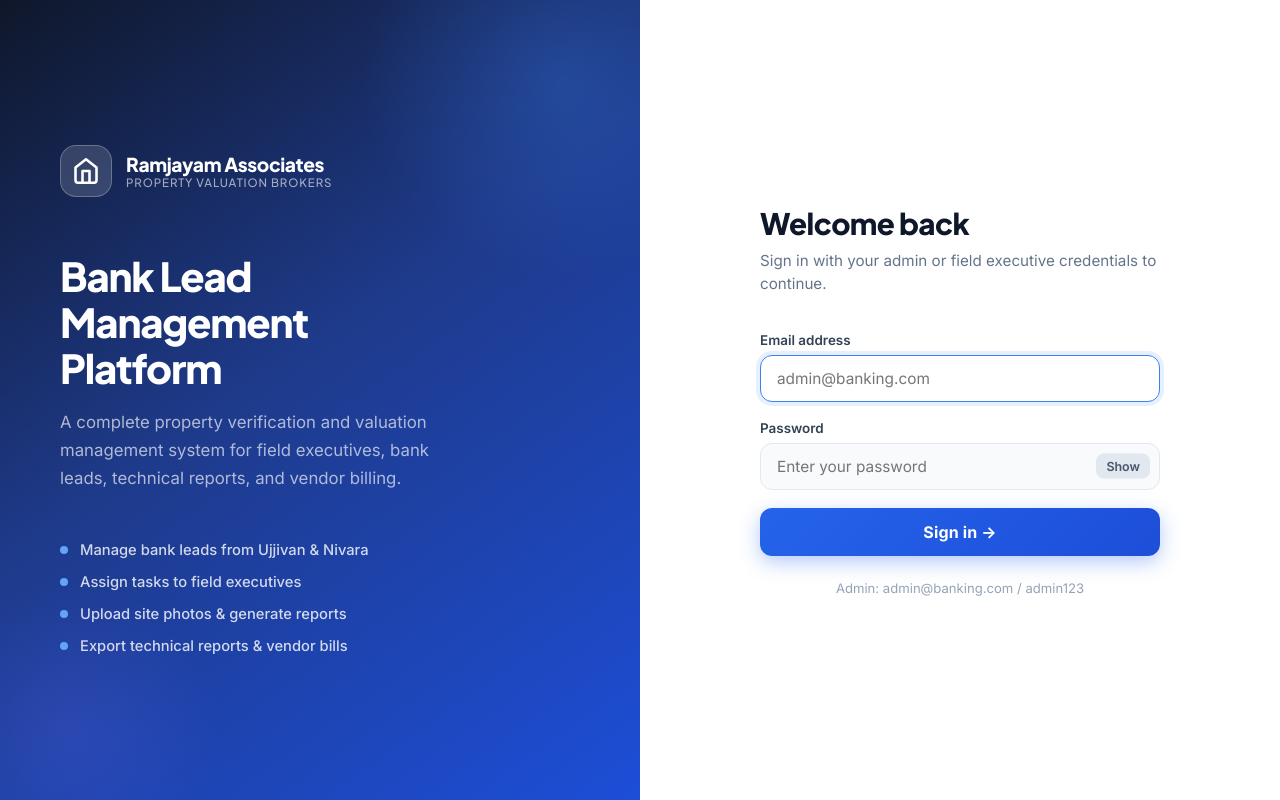
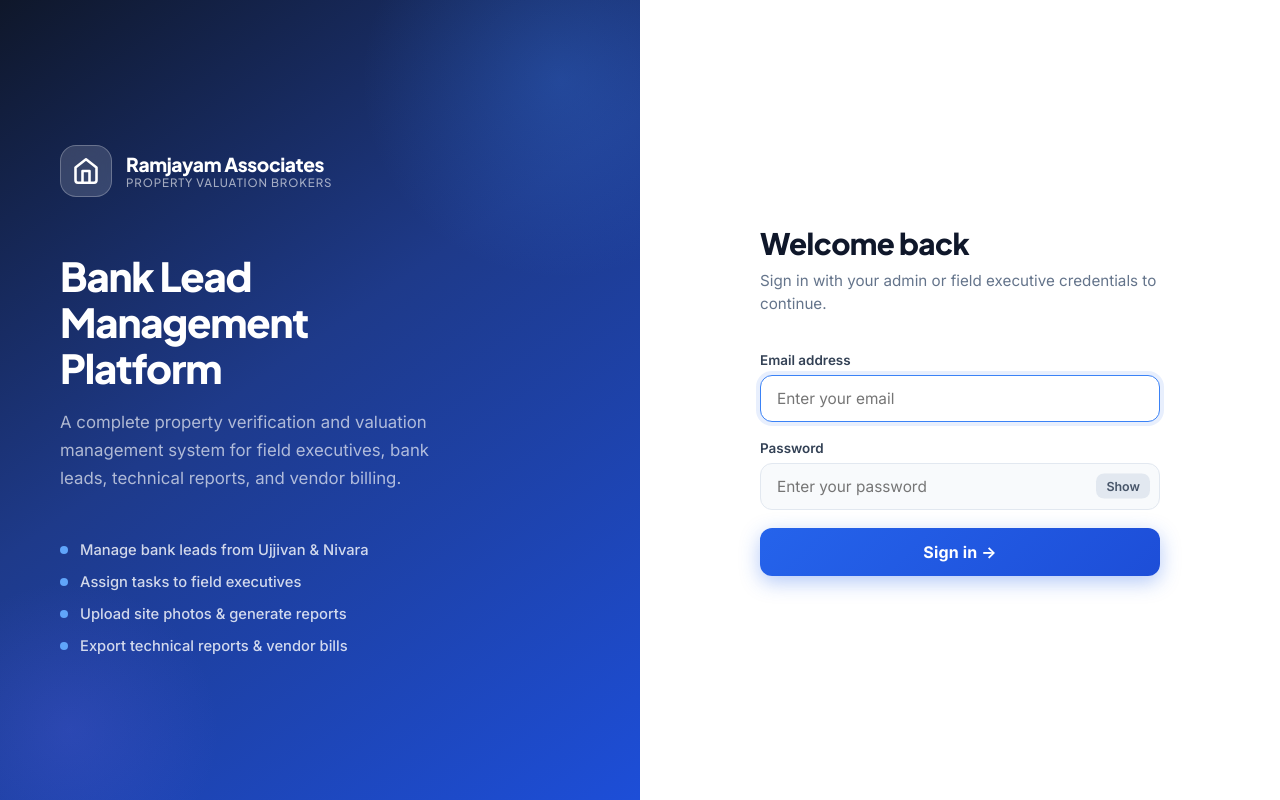
Before and after one commit to risewithmediaofficial-collab/banking-leads, a React (Vite) app in the folder frontend/: page / in a window 1280 px wide. Built offline with nearby package versions, Linux system fonts and the light colour scheme.

Commit message:
Security: Remove admin login credentials display from login dashboard

```diff
--- a/frontend/src/pages/AuthPage.jsx
+++ b/frontend/src/pages/AuthPage.jsx
@@ -75,7 +75,7 @@ function AuthPage({ onLogin }) {
                 type="email"
                 value={email}
                 onChange={(e) => setEmail(e.target.value)}
-                placeholder="admin@banking.com"
+                placeholder="Enter your email"
                 required
                 autoFocus
               />
@@ -110,10 +110,6 @@ function AuthPage({ onLogin }) {
               {loading ? 'Signing in...' : 'Sign in →'}
             </button>
           </form>
-
-          <p style={{ marginTop: 24, textAlign: 'center', fontSize: '0.82rem', color: 'var(--gray-400)' }}>
-            Admin: admin@banking.com / admin123
-          </p>
         </div>
       </div>
     </div>
```
